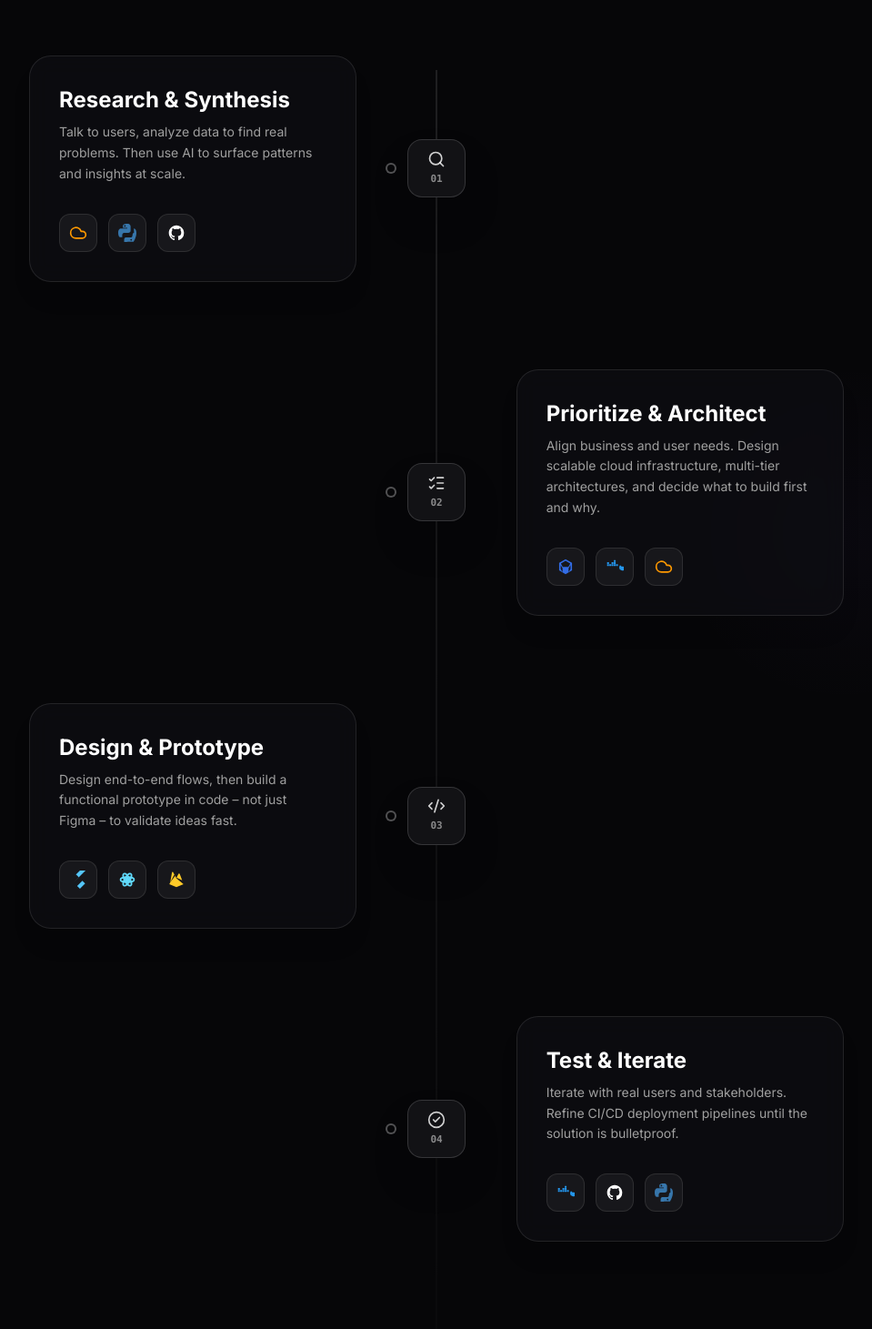
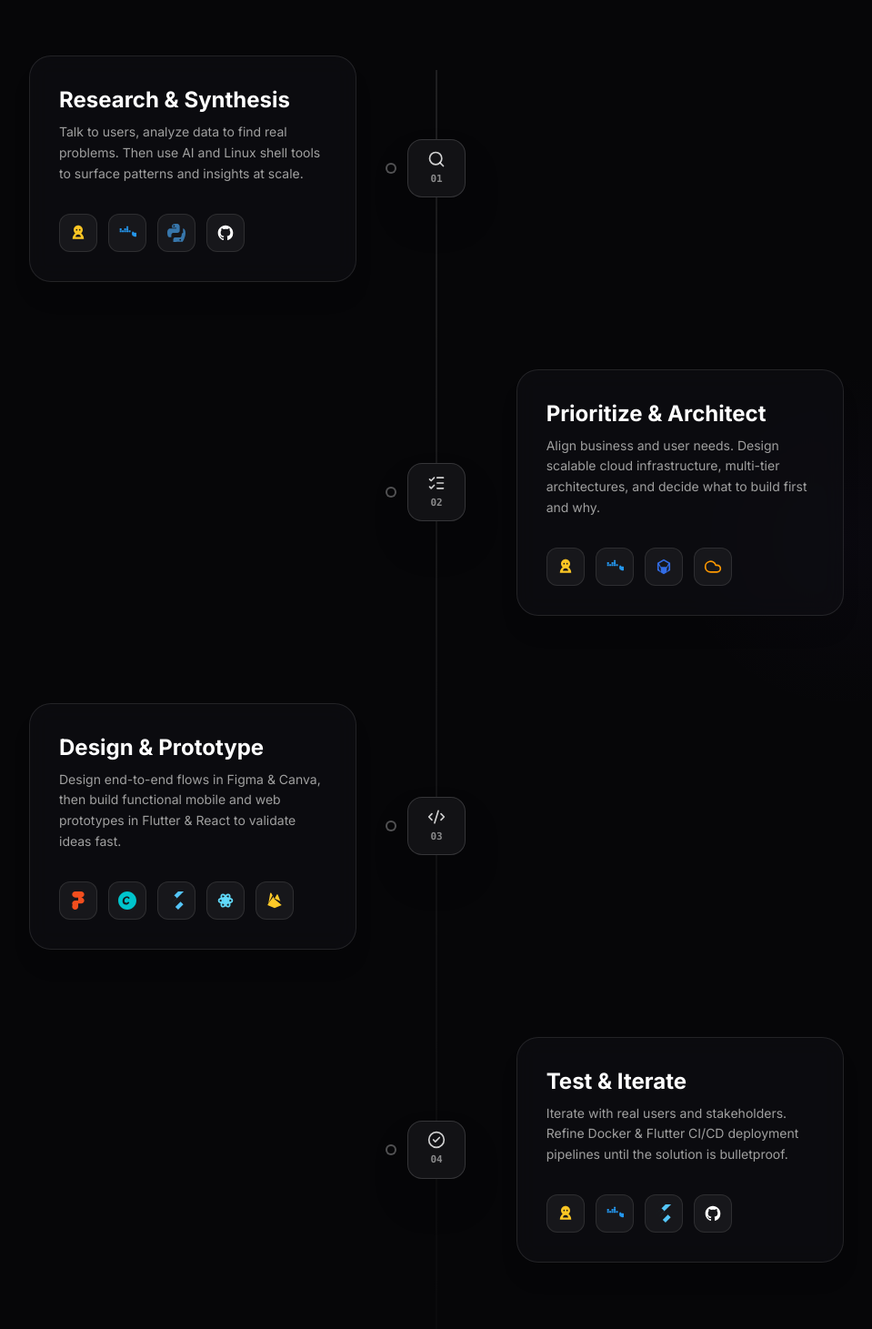
Before and after one commit to Adithyanpavithran/adithyan-portfolio-website, a Next.js app: page / in a window 1280 px wide. Shown: the part 2700-4161 px from the top of the page at 91% size, without its empty margins (160-1119 px from the left). Built offline with nearby package versions, Linux system fonts and the light colour scheme.

Commit message:
add-linux-docker-flutter-canva-figma-to-skills-process

```diff
--- a/components/sections/Skills.tsx
+++ b/components/sections/Skills.tsx
@@ -73,6 +73,24 @@ const GithubLogo = () => (
   </svg>
 );
 
+const LinuxLogo = () => (
+  <svg className="w-5 h-5 text-[#FCC624]" viewBox="0 0 24 24" fill="currentColor">
+    <path d="M12 2c-3.3 0-6 2.7-6 6 0 1.8.8 3.4 2.1 4.5C5.9 14.1 4.5 16.9 4.5 20h15c0-3.1-1.4-5.9-3.6-7.5C17.2 11.4 18 9.8 18 8c0-3.3-2.7-6-6-6zm-2 5a1 1 0 1 1 0 2 1 1 0 0 1 0-2zm4 0a1 1 0 1 1 0 2 1 1 0 0 1 0-2zm-2 7c2 0 3.5 1.5 3.5 3.5H8.5c0-2 1.5-3.5 3.5-3.5z"/>
+  </svg>
+);
+
+const FigmaLogo = () => (
+  <svg className="w-5 h-5 text-[#F24E1E]" viewBox="0 0 24 24" fill="currentColor">
+    <path d="M8 24c2.21 0 4-1.79 4-4v-4H8c-2.21 0-4 1.79-4 4s1.79 4 4 4zm0-12c-2.21 0-4 1.79-4 4s1.79 4 4 4h4v-8H8zm0-12C5.79 0 4 1.79 4 4s1.79 4 4 4h4V0H8zm8 0h-4v8h4c2.21 0 4-1.79 4-4s-1.79-4-4-4zm0 8h-4v8h4c2.21 0 4-1.79 4-4s-1.79-4-4-4z"/>
+  </svg>
+);
+
+const CanvaLogo = () => (
+  <svg className="w-5 h-5 text-[#00C4CC]" viewBox="0 0 24 24" fill="currentColor">
+    <path d="M12 0C5.37 0 0 5.37 0 12s5.37 12 12 12 12-5.37 12-12S18.63 0 12 0zm-1.8 17.5c-2.8 0-4.5-1.9-4.5-4.6 0-3.3 2.5-6.2 5.8-6.2 1.8 0 3.1.8 3.7 2.1l-1.6 1c-.4-.8-1.2-1.3-2.1-1.3-1.8 0-3.3 1.7-3.3 3.9 0 1.6 1 2.7 2.4 2.7 1.1 0 2-.6 2.6-1.5l1.5 1.1c-1 1.6-2.5 2.8-4.5 2.8z"/>
+  </svg>
+);
+
 interface ProcessStep {
   number: string;
   title: string;
@@ -85,10 +103,11 @@ const WORKFLOW_STEPS: ProcessStep[] = [
   {
     number: "01",
     title: "Research & Synthesis",
-    description: "Talk to users, analyze data to find real problems. Then use AI to surface patterns and insights at scale.",
+    description: "Talk to users, analyze data to find real problems. Then use AI and Linux shell tools to surface patterns and insights at scale.",
     icon: Search,
     toolLogos: [
-      { name: "AWS", icon: AwsLogo },
+      { name: "Linux", icon: LinuxLogo },
+      { name: "Docker", icon: DockerLogo },
       { name: "Python", icon: PythonLogo },
       { name: "GitHub", icon: GithubLogo },
     ],
@@ -99,17 +118,20 @@ const WORKFLOW_STEPS: ProcessStep[] = [
     description: "Align business and user needs. Design scalable cloud infrastructure, multi-tier architectures, and decide what to build first and why.",
     icon: ListChecks,
     toolLogos: [
+      { name: "Linux", icon: LinuxLogo },
+      { name: "Docker", icon: DockerLogo },
       { name: "Kubernetes", icon: KubernetesLogo },
-      { name: "Docker", icon: DockerLogo },
       { name: "AWS", icon: AwsLogo },
     ],
   },
   {
     number: "03",
     title: "Design & Prototype",
-    description: "Design end-to-end flows, then build a functional prototype in code – not just Figma – to validate ideas fast.",
+    description: "Design end-to-end flows in Figma & Canva, then build functional mobile and web prototypes in Flutter & React to validate ideas fast.",
     icon: Code2,
     toolLogos: [
+      { name: "Figma", icon: FigmaLogo },
+      { name: "Canva", icon: CanvaLogo },
       { name: "Flutter", icon: FlutterLogo },
       { name: "React", icon: ReactLogo },
       { name: "Firebase", icon: FirebaseLogo },
@@ -118,12 +140,13 @@ const WORKFLOW_STEPS: ProcessStep[] = [
   {
     number: "04",
     title: "Test & Iterate",
-    description: "Iterate with real users and stakeholders. Refine CI/CD deployment pipelines until the solution is bulletproof.",
+    description: "Iterate with real users and stakeholders. Refine Docker & Flutter CI/CD deployment pipelines until the solution is bulletproof.",
     icon: CheckCircle2,
     toolLogos: [
+      { name: "Linux", icon: LinuxLogo },
       { name: "Docker", icon: DockerLogo },
+      { name: "Flutter", icon: FlutterLogo },
       { name: "GitHub", icon: GithubLogo },
-      { name: "Python", icon: PythonLogo },
     ],
   },
   {
@@ -132,10 +155,11 @@ const WORKFLOW_STEPS: ProcessStep[] = [
     description: "Dev collab or own the build. Then track adoption, system health, task completion, and performance metrics to close the loop.",
     icon: BarChart3,
     toolLogos: [
+      { name: "Linux", icon: LinuxLogo },
+      { name: "Docker", icon: DockerLogo },
       { name: "Kubernetes", icon: KubernetesLogo },
       { name: "AWS", icon: AwsLogo },
-      { name: "Github", icon: GithubLogo },
-      { name: "React", icon: ReactLogo },
+      { name: "Flutter", icon: FlutterLogo },
     ],
   },
 ];
```
